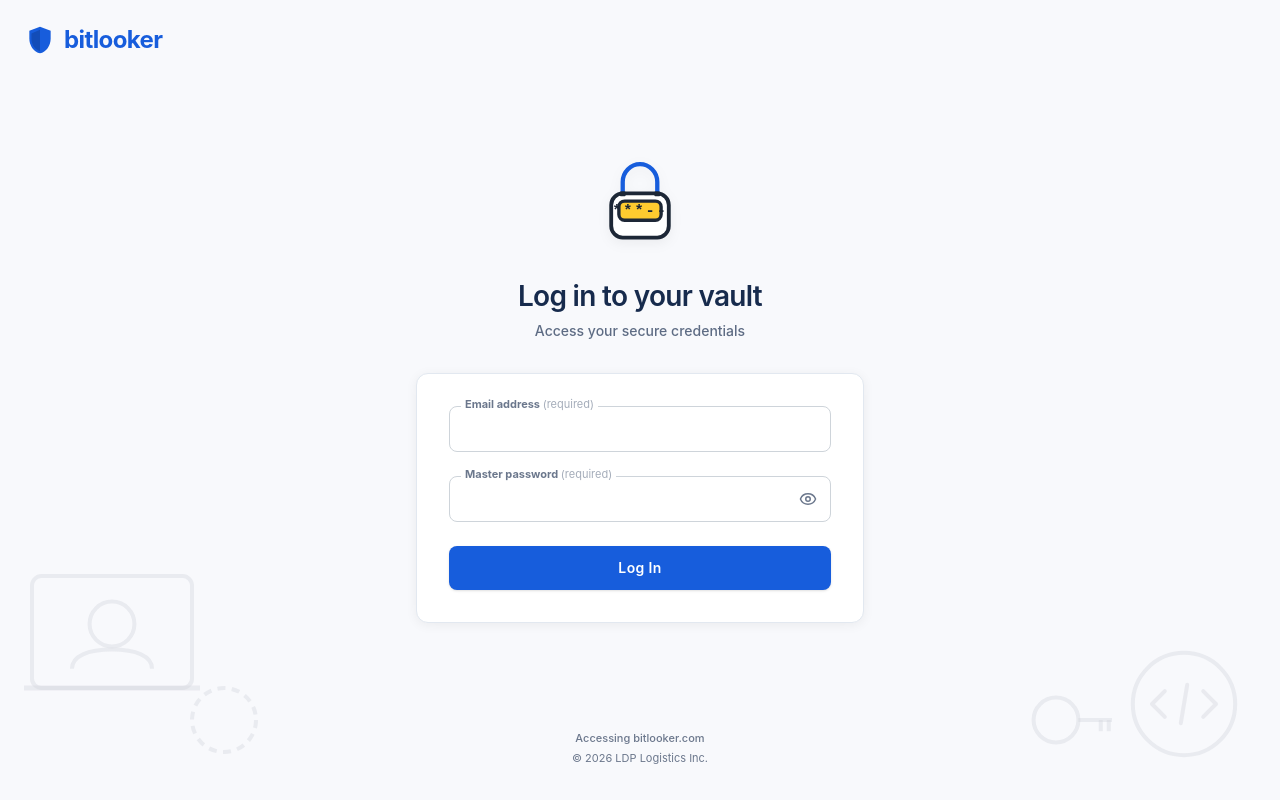
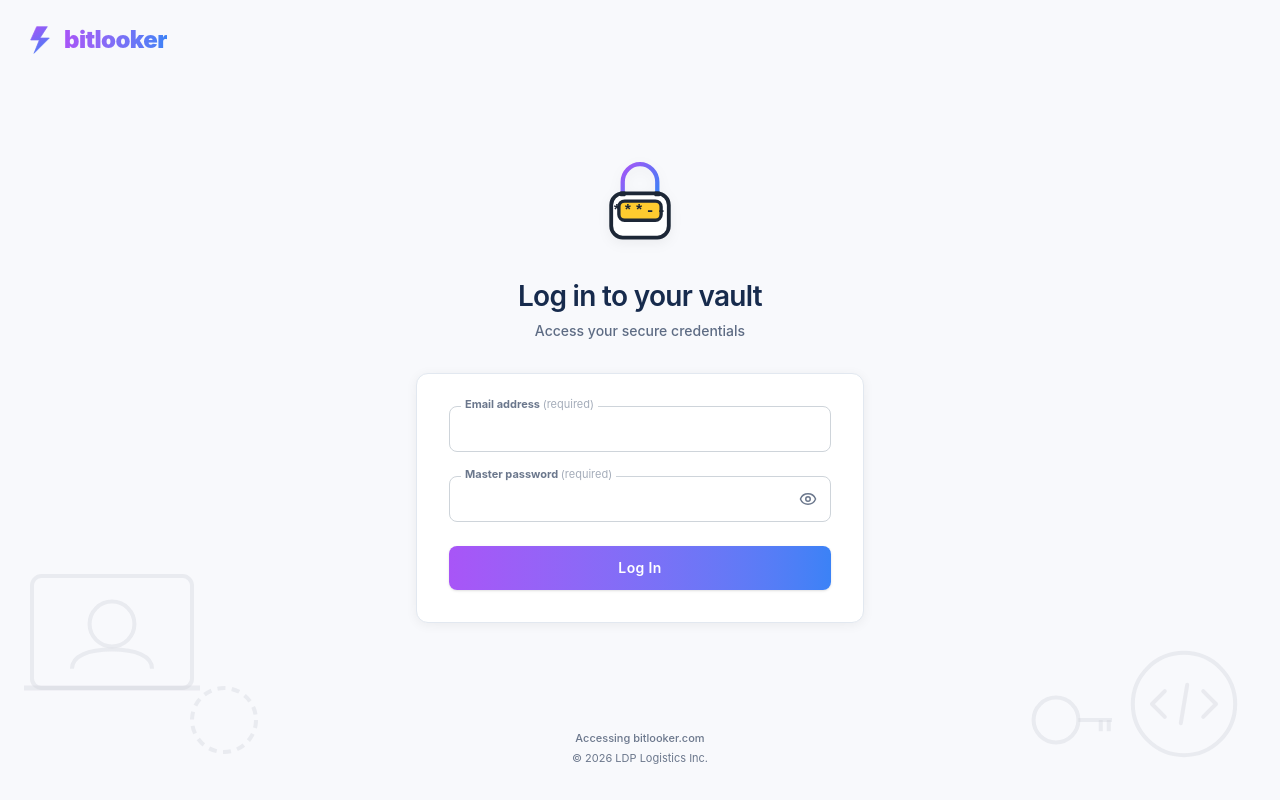
Before and after one commit to Arbaz2219/LDP-Vault, a React (Vite) app in the folder frontend/: page /login in a window 1280 px wide. Built offline with nearby package versions, Linux system fonts and the light colour scheme; no server answers.

Commit message:
Change vault logo to modern purple-to-blue gradient lightning bolt

```diff
--- a/frontend/src/components/LDPLogo.tsx
+++ b/frontend/src/components/LDPLogo.tsx
@@ -4,13 +4,18 @@ const LDPLogo: React.FC<{ className?: string }> = ({ className = "w-8 h-8" }) =>
   return (
     <svg className={className} viewBox="0 0 24 24" fill="none" xmlns="http://www.w3.org/2000/svg">
       <path
-        d="M12 2L4 5V11C4 16.19 7.41 21.05 12 22C16.59 21.05 20 16.19 20 11V5L12 2Z"
-        fill="#175ddc"
+        d="M17.5 2H9.5L5 12H11.5L7.5 22L19 10.5H12L17.5 2Z"
+        fill="url(#lightning-gradient)"
+        stroke="url(#lightning-gradient)"
+        strokeWidth="0.5"
+        strokeLinejoin="round"
       />
-      <path
-        d="M12 4.4L5.6 7.1V11.2C5.6 15.35 8.33 19.24 12 20.4V4.4Z"
-        fill="#134db8"
-      />
+      <defs>
+        <linearGradient id="lightning-gradient" x1="5" y1="2" x2="19" y2="22" gradientUnits="userSpaceOnUse">
+          <stop offset="0%" stopColor="#a855f7" />
+          <stop offset="100%" stopColor="#3b82f6" />
+        </linearGradient>
+      </defs>
     </svg>
   );
 };
--- a/frontend/src/pages/Login.tsx
+++ b/frontend/src/pages/Login.tsx
@@ -47,9 +47,9 @@ const Login: React.FC = () => {
 
       {/* Top Left Brand Header */}
       <header className="p-6 z-10">
-        <div className="flex items-center gap-2 text-[#175ddc] hover:opacity-90 transition-opacity cursor-pointer">
+        <div className="flex items-center gap-2 hover:opacity-90 transition-opacity cursor-pointer">
           <LDPLogo className="w-8 h-8" />
-          <span className="text-2xl font-bold tracking-tight text-[#175ddc]">bitlooker</span>
+          <span className="text-2xl font-black tracking-tight bg-gradient-to-r from-[#a855f7] to-[#3b82f6] bg-clip-text text-transparent">bitlooker</span>
         </div>
       </header>
 
@@ -62,7 +62,7 @@ const Login: React.FC = () => {
             {/* Padlock shackle */}
             <path
               d="M32 42V28C32 17.5 40.5 9.5 50 9.5C59.5 9.5 68 17.5 68 28V42"
-              stroke="#175ddc"
+              stroke="url(#padlock-shackle-grad)"
               strokeWidth="4.5"
               strokeLinecap="round"
             />
@@ -104,6 +104,13 @@ const Login: React.FC = () => {
             {/* Base shackle support */}
             <rect x="29" y="38" width="6" height="5" rx="1" fill="#1d2736" />
             <rect x="65" y="38" width="6" height="5" rx="1" fill="#1d2736" />
+
+            <defs>
+              <linearGradient id="padlock-shackle-grad" x1="32" y1="9.5" x2="68" y2="42" gradientUnits="userSpaceOnUse">
+                <stop offset="0%" stopColor="#a855f7" />
+                <stop offset="100%" stopColor="#3b82f6" />
+              </linearGradient>
+            </defs>
           </svg>
         </div>
 
@@ -131,12 +138,12 @@ const Login: React.FC = () => {
             {/* Email Address Field (Only visible when NOT locked) */}
             {!isLocked && (
               <div className="relative group">
-                <label className="absolute -top-2.5 left-3 bg-white px-1 text-[11px] font-bold text-[#6b778c] group-focus-within:text-[#175ddc] z-10 transition-colors">
+                <label className="absolute -top-2.5 left-3 bg-white px-1 text-[11px] font-bold text-[#6b778c] group-focus-within:text-[#a855f7] z-10 transition-colors">
                   Email address <span className="text-[#a5adba] font-normal">(required)</span>
                 </label>
                 <input
                   type="email"
-                  className="w-full px-3.5 py-3 border border-[#ced4da] rounded-lg focus:outline-none focus:border-[#175ddc] focus:ring-1 focus:ring-[#175ddc] text-gray-900 text-sm transition-all"
+                  className="w-full px-3.5 py-3 border border-[#ced4da] rounded-lg focus:outline-none focus:border-[#a855f7] focus:ring-1 focus:ring-[#a855f7] text-gray-900 text-sm transition-all"
                   value={email}
                   onChange={(e) => setEmail(e.target.value)}
                   required
@@ -146,13 +153,13 @@ const Login: React.FC = () => {
 
             {/* Master Password Field */}
             <div className="relative group">
-              <label className="absolute -top-2.5 left-3 bg-white px-1 text-[11px] font-bold text-[#6b778c] group-focus-within:text-[#175ddc] z-10 transition-colors">
+              <label className="absolute -top-2.5 left-3 bg-white px-1 text-[11px] font-bold text-[#6b778c] group-focus-within:text-[#a855f7] z-10 transition-colors">
                 Master password <span className="text-[#a5adba] font-normal">(required)</span>
               </label>
               <div className="relative">
                 <input
                   type={showPassword ? "text" : "password"}
-                  className="w-full pl-3.5 pr-12 py-3 border border-[#ced4da] rounded-lg focus:outline-none focus:border-[#175ddc] focus:ring-1 focus:ring-[#175ddc] text-gray-900 text-sm transition-all"
+                  className="w-full pl-3.5 pr-12 py-3 border border-[#ced4da] rounded-lg focus:outline-none focus:border-[#a855f7] focus:ring-1 focus:ring-[#a855f7] text-gray-900 text-sm transition-all"
                   value={password}
                   onChange={(e) => setPassword(e.target.value)}
                   required
@@ -160,7 +167,7 @@ const Login: React.FC = () => {
                 <button
                   type="button"
                   onClick={() => setShowPassword(!showPassword)}
-                  className="absolute right-3.5 top-1/2 -translate-y-1/2 text-[#6b778c] hover:text-[#172b4d] transition-colors"
+                  className="absolute right-3.5 top-1/2 -translate-y-1/2 text-[#6b778c] hover:text-[#a855f7] transition-colors"
                 >
                   {showPassword ? <EyeOff size={18} /> : <Eye size={18} />}
                 </button>
@@ -170,7 +177,7 @@ const Login: React.FC = () => {
             {/* Submit Button */}
             <button
               type="submit"
-              className="w-full py-3 bg-[#175ddc] hover:bg-[#134db8] text-white font-semibold rounded-lg transition-colors text-sm tracking-wide shadow-sm hover:shadow active:scale-[0.99] transform"
+              className="w-full py-3 bg-gradient-to-r from-[#a855f7] to-[#3b82f6] hover:from-[#b55fe6] hover:to-[#4f92ff] text-white font-semibold rounded-lg transition-colors text-sm tracking-wide shadow-sm hover:shadow active:scale-[0.99] transform"
             >
               {isLocked ? 'Unlock' : 'Log In'}
             </button>
```
